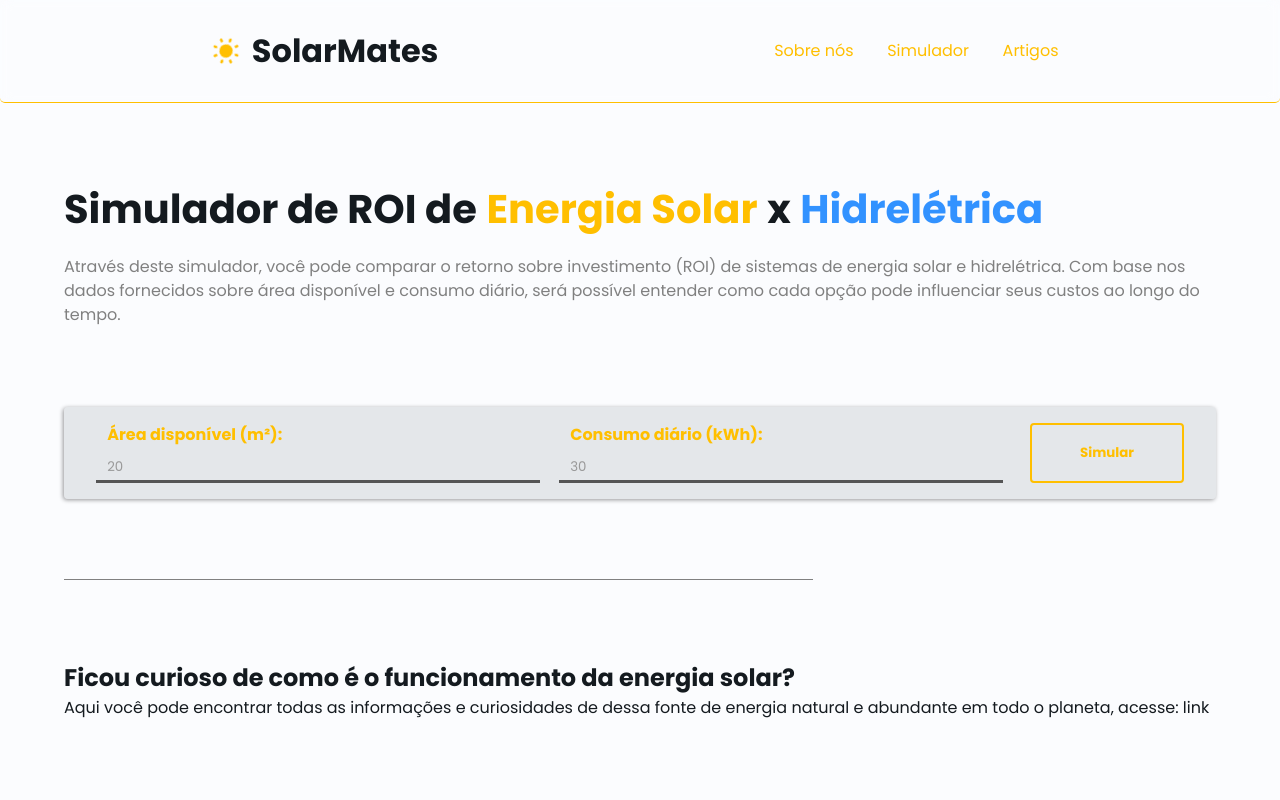
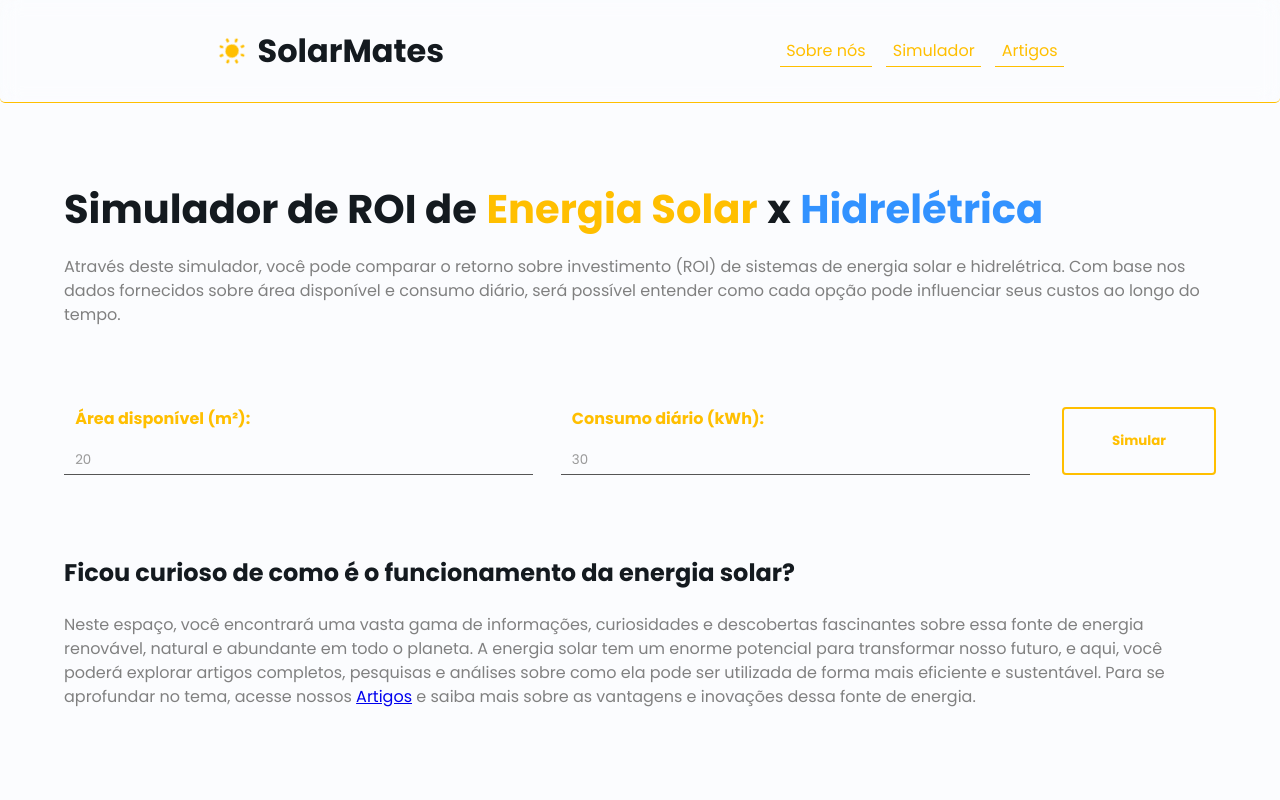
Before and after one commit to antonyharo/solar-energy-roi, a React (Vite) app: page / in a window 1280 px wide. Shown: the top 800 px of the page. Built offline with nearby package versions, Linux system fonts and the light colour scheme.

Commit message:
melhorias na interface

```diff
--- a/src/App.jsx
+++ b/src/App.jsx
@@ -211,7 +211,10 @@ const App = () => {
                 hydroConsResponse,
                 conclusionResponse,
             ] = await Promise.all([
-                gemini("prós do uso da energia solar", formattedSolarData),
+                gemini(
+                    "prós do uso da energia solar (sem necessidade de colocar 'Energia solar:' ao inciar a resposta)",
+                    formattedSolarData
+                ),
                 gemini("contras do uso da energia solar", formattedSolarData),
                 gemini(
                     "prós do uso da energia hidrelétrica",
@@ -280,7 +283,7 @@ const App = () => {
                     handleSimulate={handleSimulate}
                 />
 
-                <hr />
+                {/* <hr /> */}
 
                 {solarRoiData && hydroRoiData && (
                     <>
@@ -301,8 +304,6 @@ const App = () => {
                             />
                         )}
 
-                        <hr />
-
                         <section className={styles.chartsContainer}>
                             <ChartComponent
                                 title="ROI Energia Solar"
@@ -320,15 +321,22 @@ const App = () => {
                     </>
                 )}
 
-                <section>
+                <section className={styles.moreInfo}>
                     <h2>
                         Ficou curioso de como é o funcionamento da energia
                         solar?
                     </h2>
                     <p>
-                        Aqui você pode encontrar todas as informações e
-                        curiosidades de dessa fonte de energia natural e
-                        abundante em todo o planeta, acesse: link
+                        Neste espaço, você encontrará uma vasta gama de
+                        informações, curiosidades e descobertas fascinantes
+                        sobre essa fonte de energia renovável, natural e
+                        abundante em todo o planeta. A energia solar tem um
+                        enorme potencial para transformar nosso futuro, e aqui,
+                        você poderá explorar artigos completos, pesquisas e
+                        análises sobre como ela pode ser utilizada de forma mais
+                        eficiente e sustentável. Para se aprofundar no tema,
+                        acesse nossos <a href="#">Artigos</a> e saiba mais sobre
+                        as vantagens e inovações dessa fonte de energia.
                     </p>
                 </section>
             </div>
--- a/src/App.module.css
+++ b/src/App.module.css
@@ -44,3 +44,12 @@
     grid-template-columns: repeat(auto-fit, minmax(40vw, 1fr));
     gap: 2.4rem;
 }
+
+.moreInfo {
+    display: grid;
+    gap: 1.4rem;
+}
+
+.moreInfo p  {
+    color: var(--light-text);
+}
--- a/src/components/Feedback/Feedback.jsx
+++ b/src/components/Feedback/Feedback.jsx
@@ -33,7 +33,7 @@ function Feedback({ solar, hydro, conclusion }) {
                 <p>{hydro.cons || "Nenhum dado disponível."}</p>
             </div>
 
-            <div className={`${styles.feedback} ${styles.conclusion}`}>
+            <div className={`${styles.feedback} ${styles.conclusion}`} style={{gridColumn: "span 2"}}>
                 <h2>
                     Conclusão entre o uso das duas fontes
                     <TbAlignBoxBottomCenterFilled />
--- a/src/components/Feedback/Feedback.module.css
+++ b/src/components/Feedback/Feedback.module.css
@@ -1,24 +1,28 @@
 :root {
-    --pros: hsl(144, 100%, 40%);
-    --cons: hsl(0, 100%, 67%);
+    --pros: hsl(144, 60%, 45%);
+    --cons: hsl(0, 57%, 60%);
     --conclusion: hsl(210, 70%, 60%);
+    --hover-h2: hsla(0, 0%, 100%, 0.4);
 }
 
 .feedbackContainer {
     display: grid;
-    gap: 2rem;
+    grid-template-columns: repeat(2, 1fr);
+    gap: 1rem;
 }
 
 .pros,
 .cons,
 .conclusion {
-    padding: 1rem 2rem;
-    border-left: 3px solid;
+    padding: 2rem;
+    border: 1px solid;
+    /* border-left: 3px solid; */
+    border-radius: 4px;
     display: flex;
     flex-direction: column;
-    gap: 0.5rem;
-    transition: 0.1s ease-out;
-    color: #7a7a7a;
+    gap: 0.7rem;
+    transition: 0.2s ease-out;
+    color: var(--light-text);
 }
 
 .pros h2,
@@ -27,6 +31,7 @@
     display: flex;
     align-items: center;
     gap: 0.5rem;
+    transition: 0.2s ease-out;
 }
 
 .pros h2 {
@@ -41,20 +46,62 @@
     color: var(--conclusion);
 }
 
-.pros:hover,
-.cons:hover,
-.conclusion:hover {
-    transform: translateX(0.2rem);
+.pros {
+    border-color: var(--pros);
 }
 
-.pros {
-    border-color: var(--pros);
+.pros:hover {
+    background-color: var(--pros);
+    color: white;
+
+    h2 {
+        padding-left: 0.3rem;
+        color: var(--hover-h2);
+    }
 }
 
 .cons {
     border-color: var(--cons);
 }
 
+.cons:hover {
+    background-color: var(--cons);
+    color: white;
+
+    h2 {
+        padding-left: 0.3rem;
+        color: var(--hover-h2);
+    }
+}
+
 .conclusion {
     border-color: var(--conclusion);
 }
+
+.conclusion:hover {
+    background-color: var(--conclusion);
+    color: white;
+
+    h2 {
+        padding-left: 0.3rem;
+        color: var(--hover-h2);
+    }
+}
+
+@media (max-width: 767px) {
+    .feedbackContainer {
+        grid-template-columns: 1fr;
+    }
+
+    .pros,
+    .cons,
+    .conclusion {
+        padding: 1rem; /* Reduzir o padding em telas pequenas */
+    }
+
+    .pros h2,
+    .cons h2,
+    .conclusion h2 {
+        font-size: 1.2rem; /* Ajustar tamanho da fonte em telas menores */
+    }
+}
--- a/src/components/Form/Form.module.css
+++ b/src/components/Form/Form.module.css
@@ -3,10 +3,10 @@
     display: flex;
     align-items: stretch;
     justify-content: space-between;
-    gap: 1.7rem;
-    background-color: var(--primary-bgc);
-    box-shadow: -1px 1px 4px var(--shadow);
-    padding: 1rem 2rem;
+    gap: 2rem;
+    /* background-color: var(--primary-bgc); */
+    /* box-shadow: -1px 1px 4px var(--shadow); */
+    /* padding: 1rem 2rem; */
     border-radius: 4px;
 }
 
@@ -14,13 +14,13 @@
     width: 100%;
     display: grid;
     grid-template-columns: repeat(2, 1fr);
-    gap: 1.2rem;
+    gap: 1.7rem;
 }
 
 .inputContainer {
     display: flex;
     flex-direction: column;
-    gap: 0.4rem;
+    gap: 1rem;
 }
 
 .label {
@@ -36,15 +36,15 @@
     padding: 0.2rem 0.7rem;
     background-color: transparent;
     border: none;
-    border-bottom: 3px solid #555;
+    border-bottom: 1px solid #555;
     color: #999;
     outline: none;
-    transition: 0.5s;
+    transition: 0.2s;
 }
 
-/* .inputContainer input:focus {
+.inputContainer input:focus {
     border-color: var(--primary-color);
-} */
+}
 
 .submitButton {
     background-color: transparent;
--- a/src/components/Header/Header.module.css
+++ b/src/components/Header/Header.module.css
@@ -8,28 +8,30 @@
     display: flex;
     justify-content: space-around;
     align-items: center;
-    backdrop-filter: blur(6px);
+    backdrop-filter: blur(10px);
     /* background-color: hsla(60, 100%, 50%, 0.9); */
     border-bottom: 1px solid var(--primary-color) ;
+    overflow: hidden;
 }
 
 .header ul {
     display: flex;
     flex-wrap: wrap;
-    gap: 0.7rem;
+    gap: 0.9rem;
     list-style: none;
 }
 
 .header ul li {
     /* border: 1px solid var(--primary-color); */
     /* border: 1px solid var(--primary-color); */
-    padding: 0.2rem 0.7rem;
-    border-radius: 4px;
+    padding: 0.2rem 0.4rem;
     color: var(--primary-color);
     transition: 0.2s ease-out;
+    border-bottom: 1px solid var(--primary-color);
 }
 
 .header ul li:hover {
+    border-radius: 4px;
     background-color: var(--primary-color);
     border-color: var(--primary-color);
     color: black;
```
